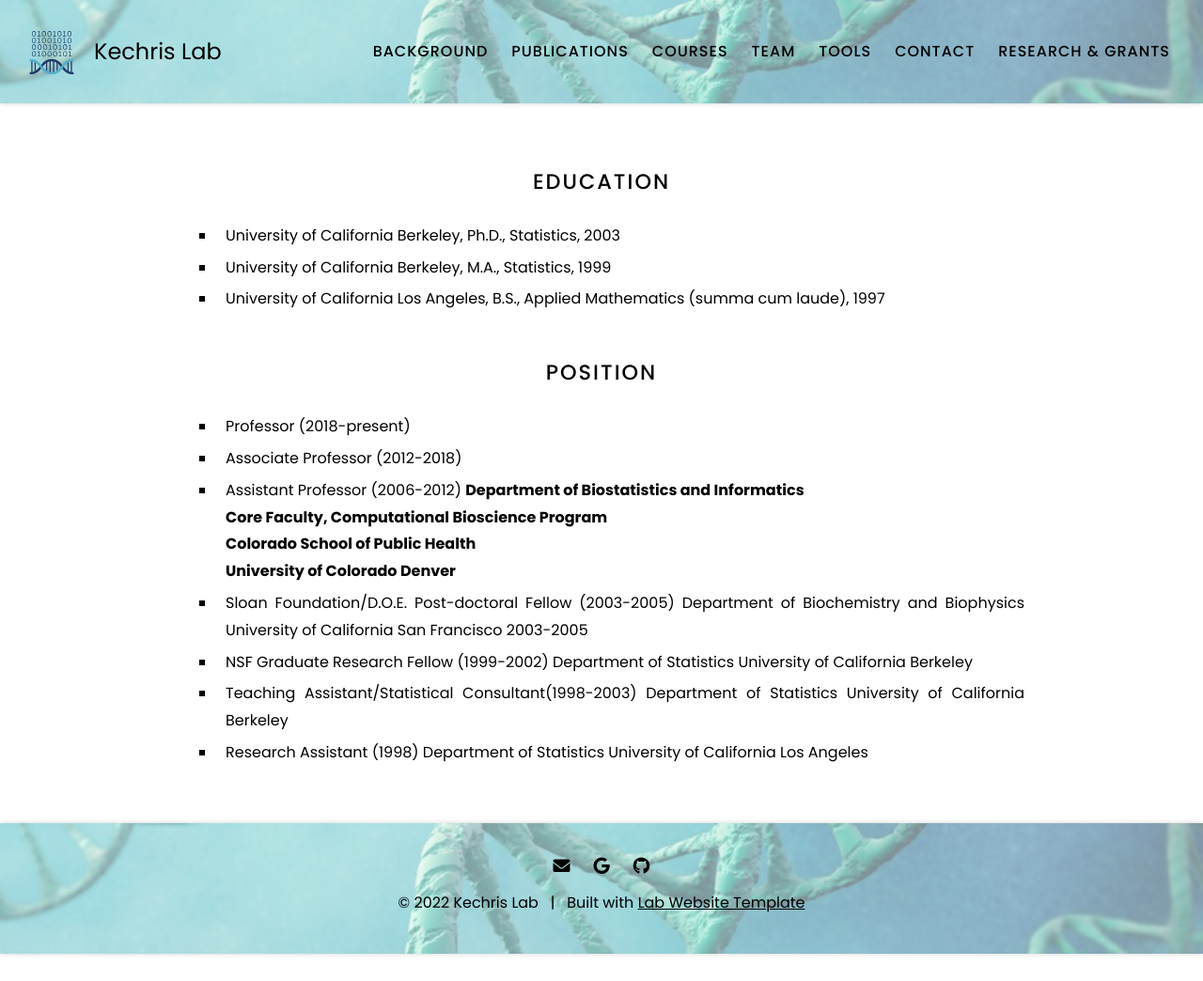
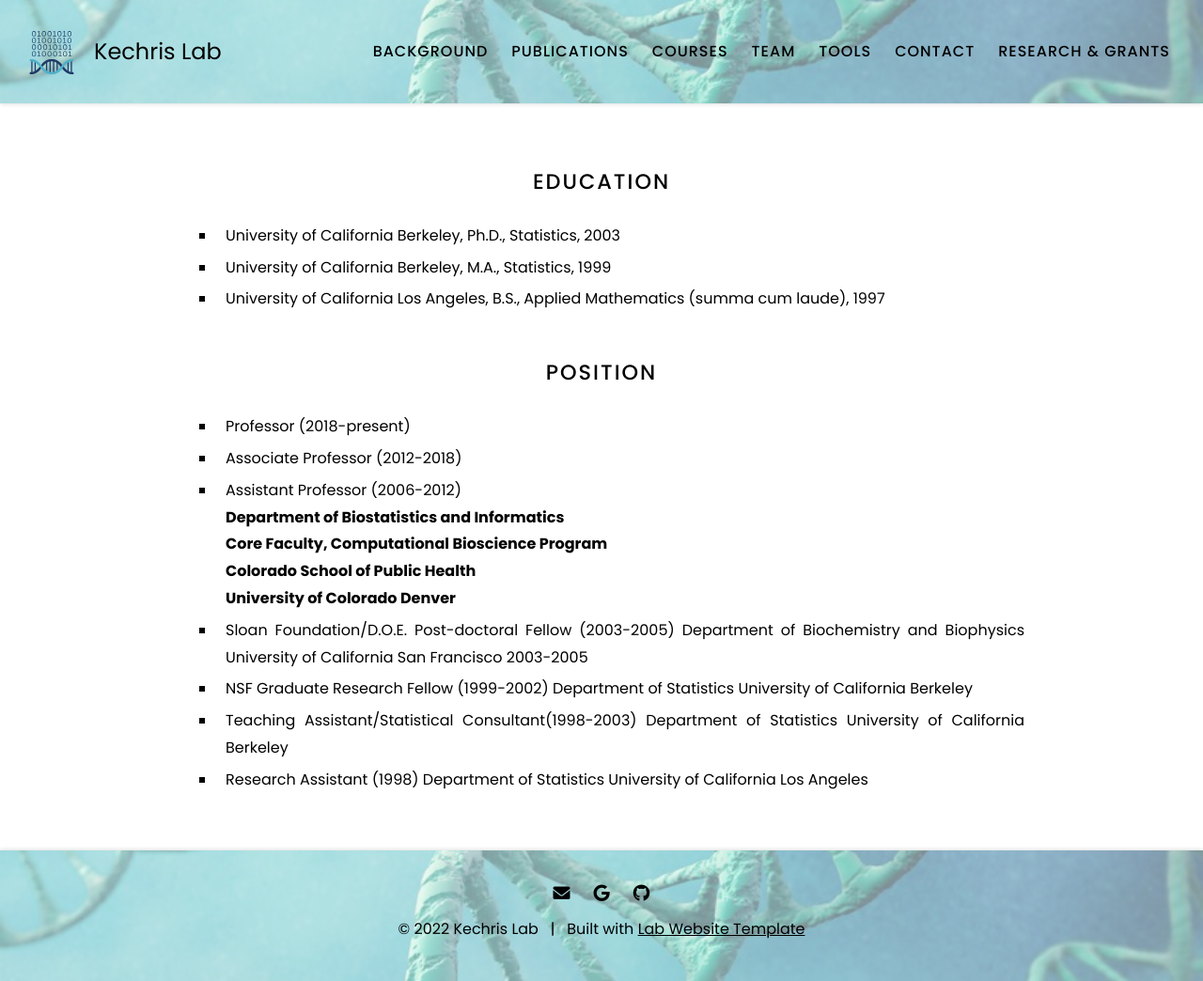
Before and after one commit to KechrisLab/kechrislab.github.io, a Jekyll site: the page built from background/index.md, in a window 1280 px wide. Shown: the whole page at 94% size. Built offline with Jekyll 4.4.1, drawn with Linux system fonts in a browser that asks for light colours; before the commit the page ends 1015 px from its top, so only the background shows below that.

```diff
--- a/background/index.md
+++ b/background/index.md
@@ -16,7 +16,7 @@ nav:
 
 + Professor (2018-present)
 + Associate Professor (2012-2018)
-+ Assistant Professor (2006-2012)
++ Assistant Professor (2006-2012)<br>
 **Department of Biostatistics and Informatics <br>
 Core Faculty, Computational Bioscience Program<br>
 Colorado School of Public Health<br>
```
